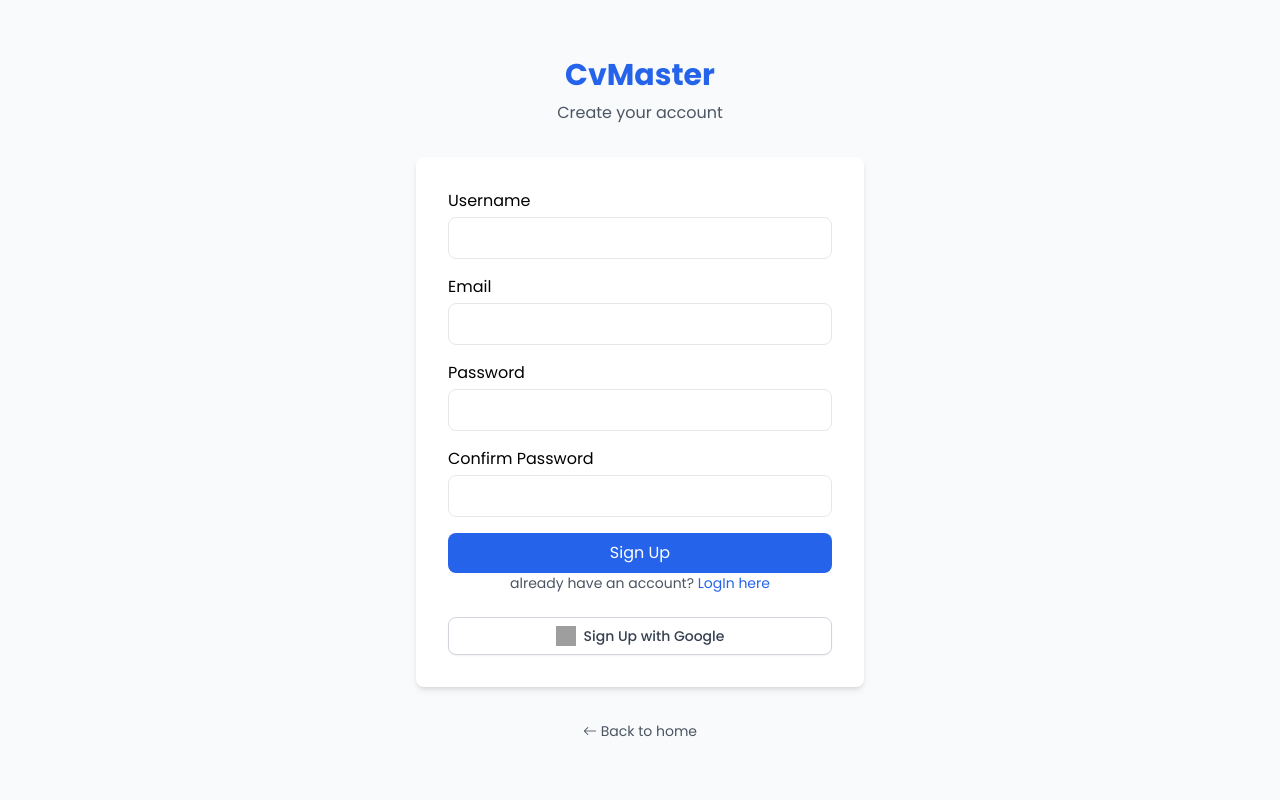
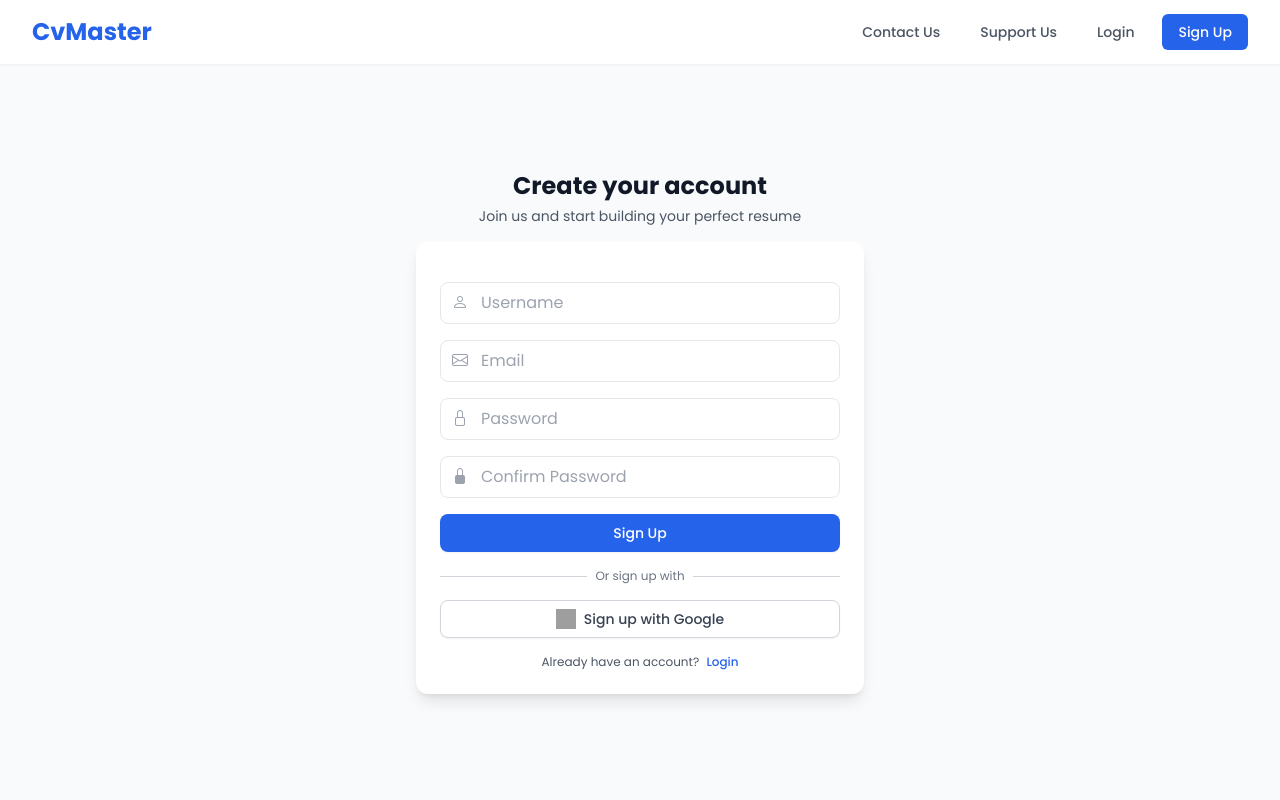
Before and after one commit to sarvesh-2109/cvmaster-endpoint, a Flask app: page /signup in a window 1280 px wide. Run offline with Flask 3, Linux system fonts and the light colour scheme; some libraries are stand-ins or nearby versions; grey boxes are pictures that could not be loaded.

Commit message:
The final mile

```diff
--- a/app.py
+++ b/app.py
@@ -682,7 +682,6 @@ def profile():
 
 
 @app.route('/contact-us', methods=['GET', 'POST'])
-@login_required
 def contact_us():
     if request.method == 'POST':
         name = request.form.get('name')
@@ -713,7 +712,6 @@ def contact_us():
 
 
 @app.route('/support-us', methods=['GET', 'POST'])
-@login_required
 def support_us():
 
     return render_template('supportus.html')
--- a/templates/contactus.html
+++ b/templates/contactus.html
@@ -106,8 +106,9 @@
 
                     <div>
                         <label for="email" class="block text-sm font-medium text-gray-700">Email</label>
-                        <input type="email" id="email" name="email" required
-                            class="mt-1 block w-full px-4 py-2 border rounded-lg focus:ring-2 focus:ring-blue-400 focus:outline-none">
+                        <input type="email" id="email" name="email" value="{{ current_user.email }}"
+                            class="mt-1 block w-full px-4 py-2 border rounded-lg focus:ring-2 focus:ring-blue-400 focus:outline-none bg-gray-100 cursor-not-allowed"
+                            readonly>
                     </div>
 
                     <div>
--- a/templates/signup.html
+++ b/templates/signup.html
@@ -11,87 +11,108 @@
         body {
             font-family: 'Poppins', sans-serif;
             background-color: #f0f4f8;
+            height: 100vh;
+            overflow: hidden;
         }
     </style>
 </head>
-<body class="min-h-screen flex items-center justify-center bg-gray-50">
-    <!-- Flash Messages
-    {% with messages = get_flashed_messages(with_categories=true) %}
-        {% if messages %}
-            <div class="fixed top-4 right-4 z-50">
-                {% for category, message in messages %}
-                    <div class="bg-white border-l-4 {% if category == 'success' %}border-green-500{% else %}border-red-500{% endif %} p-4 mb-4 shadow-lg rounded">
-                        <p class="text-gray-700">{{ message }}</p>
+<body class="bg-gray-50">
+    <!-- Navigation -->
+    <nav class="bg-white shadow-sm h-16">
+        <div class="max-w-7xl mx-auto px-4 sm:px-6 lg:px-8">
+            <div class="flex justify-between h-16 items-center">
+                <div class="flex-shrink-0">
+                    <a href="{{ url_for('landing') }}">
+                        <h1 class="text-2xl font-bold text-blue-600">CvMaster</h1>
+                    </a>
                 </div>
-                {% endfor %}
+                <div class="flex space-x-4">
+                    <a href="{{ url_for('contact_us') }}" class="text-gray-600 hover:text-blue-600 px-3 py-2 rounded-md text-sm font-medium">Contact Us</a>
+                    <a href="{{ url_for('support_us') }}" class="text-gray-600 hover:text-blue-600 px-3 py-2 rounded-md text-sm font-medium">Support Us</a>
+                    <a href="{{ url_for('login') }}" class="text-gray-600 hover:text-blue-600 px-3 py-2 rounded-md text-sm font-medium">Login</a>
+                    <a href="{{ url_for('signup') }}" class="bg-blue-600 text-white hover:bg-blue-700 px-4 py-2 rounded-md text-sm font-medium transition duration-200">Sign Up</a>
                 </div>
-        {% endif %}
-    {% endwith %} -->
+            </div>
+        </div>
+    </nav>
 
-    <div class="max-w-md w-full mx-4">
-        <div class="text-center mb-8">
-            <h1 class="text-3xl font-bold text-blue-600">CvMaster</h1>
-            <p class="mt-2 text-gray-600">Create your account</p>
+    <div class="h-[calc(100vh-4rem)] flex items-center justify-center px-4">
+        <div class="w-full max-w-md">
+            <div class="text-center mb-4">
+                <h2 class="text-2xl font-bold text-gray-900">Create your account</h2>
+                <p class="mt-1 text-sm text-gray-600">Join us and start building your perfect resume</p>
             </div>
 
-        <div class="bg-white p-8 rounded-lg shadow-md">
-            <form action="{{ url_for('signup') }}" method="POST">
+            <div class="bg-white p-6 rounded-xl shadow-lg space-y-4">
+                <form action="{{ url_for('signup') }}" method="POST" class="space-y-4">
                     {{ form.hidden_tag() }}
-                <div class="mb-4">
-                    {{ form.username.label }}
-                    {{ form.username(class="mt-1 block w-full px-4 py-2 border rounded-lg") }}
+
+                    <div>
+                        <div class="relative">
+                            <div class="absolute inset-y-0 left-0 pl-3 flex items-center pointer-events-none">
+                                <i class="bi bi-person text-gray-400"></i>
                             </div>
-                <div class="mb-4">
-                    {{ form.email.label }}
-                    {{ form.email(class="mt-1 block w-full px-4 py-2 border rounded-lg") }}
+                            {{ form.username(class="block w-full pl-10 px-3 py-2 border rounded-lg focus:ring-2 focus:ring-blue-400 focus:outline-none", placeholder="Username") }}
                         </div>
-                <div class="mb-4">
-                    {{ form.password.label }}
-                    {{ form.password(class="mt-1 block w-full px-4 py-2 border rounded-lg") }}
-                </div>
-                <div class="mb-4">
-                    {{ form.confirm_password.label }}
-                    {{ form.confirm_password(class="mt-1 block w-full px-4 py-2 border rounded-lg") }}
-                </div>
-                <div>
-                    {{ form.submit(class="w-full bg-blue-600 text-white py-2 px-4 rounded-lg") }}
                     </div>
 
+                    <div>
+                        <div class="relative">
+                            <div class="absolute inset-y-0 left-0 pl-3 flex items-center pointer-events-none">
+                                <i class="bi bi-envelope text-gray-400"></i>
+                            </div>
+                            {{ form.email(class="block w-full pl-10 px-3 py-2 border rounded-lg focus:ring-2 focus:ring-blue-400 focus:outline-none", placeholder="Email") }}
+                        </div>
+                    </div>
 
-                <div class="text-center text-sm text-gray-600">
-                    already have an account?
-                    <a href="{{ url_for('login') }}" class="text-blue-600 hover:text-blue-700">
-                       LogIn here
+                    <div>
+                        <div class="relative">
+                            <div class="absolute inset-y-0 left-0 pl-3 flex items-center pointer-events-none">
+                                <i class="bi bi-lock text-gray-400"></i>
+                            </div>
+                            {{ form.password(class="block w-full pl-10 px-3 py-2 border rounded-lg focus:ring-2 focus:ring-blue-400 focus:outline-none", placeholder="Password") }}
+                        </div>
+                    </div>
+
+                    <div>
+                        <div class="relative">
+                            <div class="absolute inset-y-0 left-0 pl-3 flex items-center pointer-events-none">
+                                <i class="bi bi-lock-fill text-gray-400"></i>
+                            </div>
+                            {{ form.confirm_password(class="block w-full pl-10 px-3 py-2 border rounded-lg focus:ring-2 focus:ring-blue-400 focus:outline-none", placeholder="Confirm Password") }}
+                        </div>
+                    </div>
+
+                    <div>
+                        {{ form.submit(class="w-full py-2 px-4 border border-transparent rounded-lg shadow-sm text-sm font-medium text-white bg-blue-600 hover:bg-blue-700 focus:outline-none focus:ring-2 focus:ring-offset-2 focus:ring-blue-500") }}
+                    </div>
+                </form>
+
+                <div class="relative">
+                    <div class="absolute inset-0 flex items-center">
+                        <div class="w-full border-t border-gray-300"></div>
+                    </div>
+                    <div class="relative flex justify-center text-xs">
+                        <span class="px-2 bg-white text-gray-500">Or sign up with</span>
+                    </div>
+                </div>
+
+                <div>
+                    <a href="{{ url_for('google_login') }}"
+                        class="w-full flex items-center justify-center px-4 py-2 border border-gray-300 rounded-lg shadow-sm text-sm font-medium text-gray-700 bg-white hover:bg-gray-50 focus:outline-none focus:ring-2 focus:ring-offset-2 focus:ring-blue-500">
+                        <img class="h-5 w-5 mr-2" src="https://cdn.cdnlogo.com/logos/g/35/google-icon.svg" alt="Google Logo">
+                        Sign up with Google
                     </a>
                 </div>
 
-            </form>
-
-            <div class="mt-6">
-                <a href="{{ url_for('google_login') }}"
-                   class="w-full flex items-center justify-center px-4 py-2 border border-gray-300 rounded-lg shadow-sm text-sm font-medium text-gray-700 bg-white hover:bg-gray-50">
-                    <img class="h-5 w-5 mr-2" src="https://cdn.cdnlogo.com/logos/g/35/google-icon.svg" alt="Google Logo">
-                    Sign Up with Google
-                </a>
-            </div>
-
-        </div>
-
-        <div class="text-center mt-8">
-            <a href="{{ url_for('landing') }}" class="text-sm text-gray-600 hover:text-gray-800">
-                <i class="bi bi-arrow-left"></i> Back to home
+                <div class="text-center text-xs">
+                    <span class="text-gray-600">Already have an account?</span>
+                    <a href="{{ url_for('login') }}" class="ml-1 font-medium text-blue-600 hover:text-blue-700">
+                        Login
                     </a>
                 </div>
             </div>
-
-    <script>
-        // Auto-hide flash messages after 3 seconds
-        setTimeout(function() {
-            const flashMessages = document.querySelectorAll('.flash-message');
-            flashMessages.forEach(function(message) {
-                message.style.display = 'none';
-            });
-        }, 3000);
-    </script>
+        </div>
+    </div>
 </body>
 </html>
--- a/templates/supportus.html
+++ b/templates/supportus.html
@@ -74,7 +74,7 @@
             <div class="space-y-6">
                 <div class="bg-blue-50 p-6 rounded-lg">
                     <h3 class="text-lg font-semibold text-blue-600 mb-4">Why Support Us?</h3>
-                    <p class="text-gray-700">By supporting CvMaster, you help us continue improving our platform, adding new features, and helping job seekers worldwide.</p>
+                    <p class="text-gray-700">By supporting CvMaster, you help us continue running the application, improving our platform, adding new features, and helping job seekers worldwide.</p>
                 </div>
 
                 <form action="{{ url_for('support_us') }}" method="POST" class="space-y-6">
```
Also changed, not shown: templates/home.html (+10 -4 lines), templates/login.html (+50 -43 lines). Lines whose indentation alone changed are shown as unchanged.
